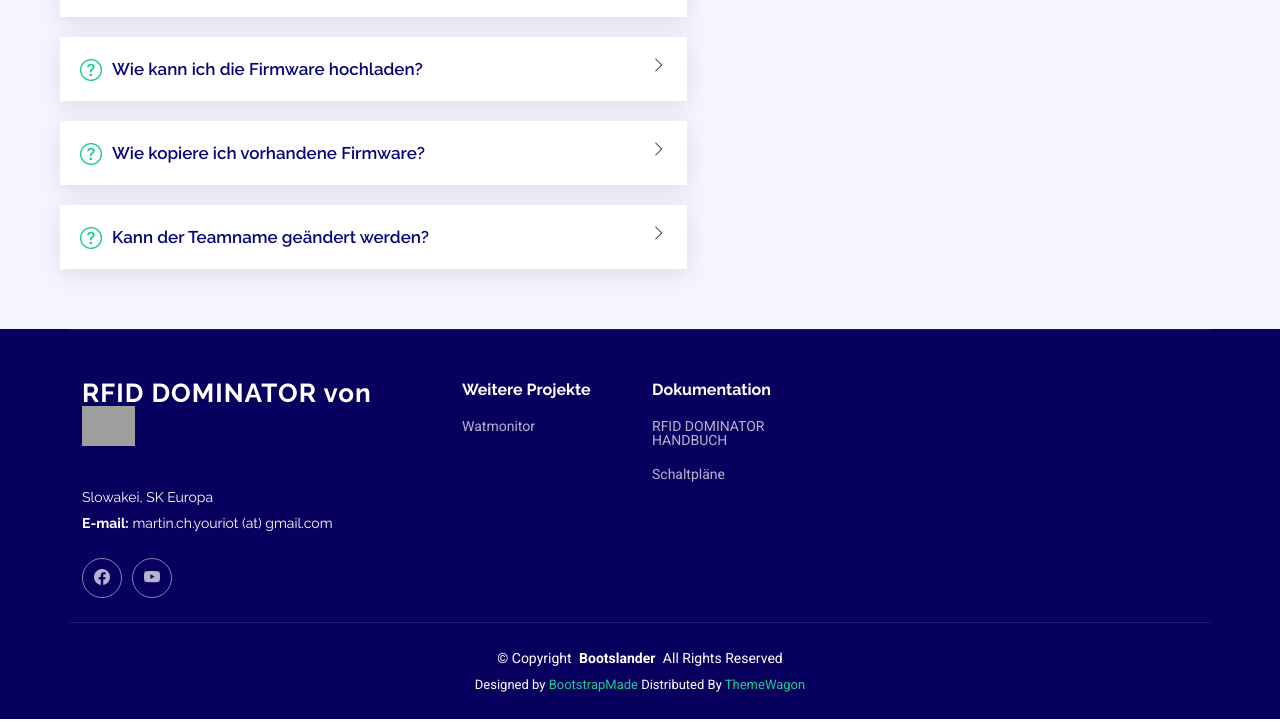
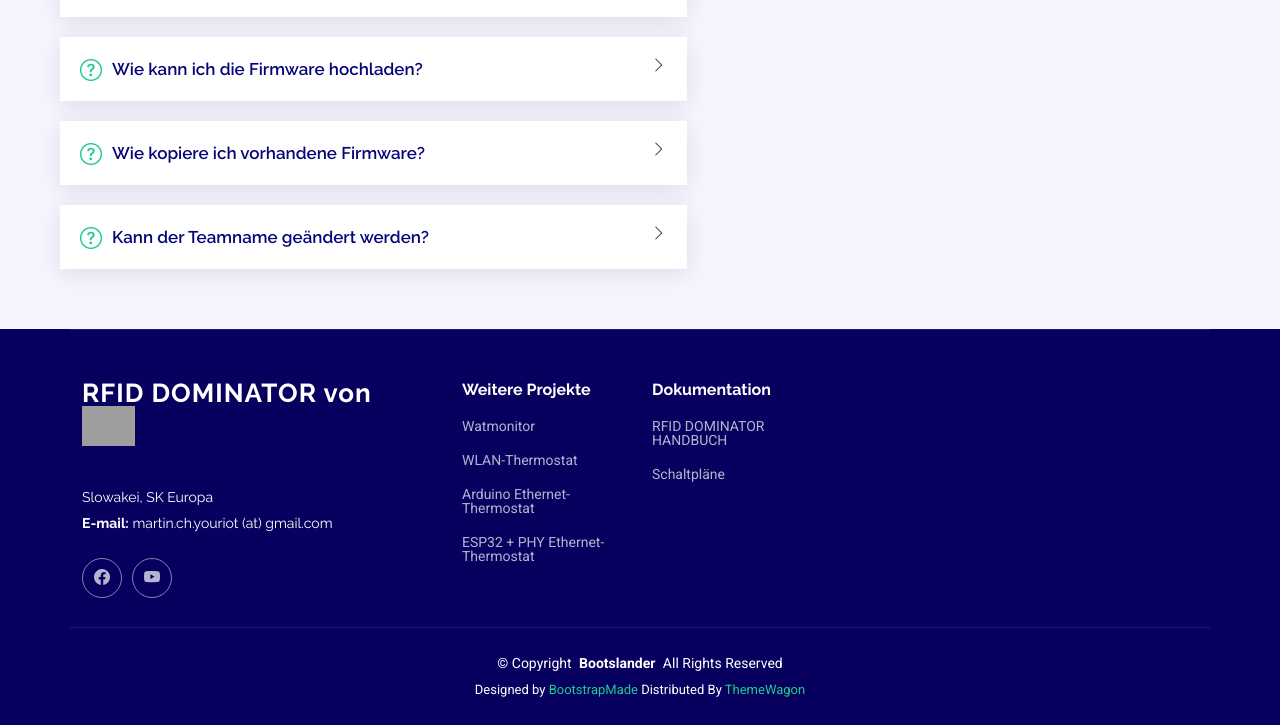
Before and after one commit to Your-IoT/DOMINATOR, a plain HTML site: page docs/de/index.html in a window 1280 px wide. Shown: the part 5330-6055 px from the top of the page. Drawn offline with Linux system fonts and the light colour scheme; grey boxes are pictures that could not be loaded.

Commit message:
Update index.html

```diff
--- a/docs/de/index.html
+++ b/docs/de/index.html
@@ -663,6 +663,9 @@ Es gibt keine Begrenzung für die Anzahl der Klone, die Sie erstellen können.
           <h4>Weitere Projekte</h4>
           <ul>
             <li><a href="https://your-iot.github.io/Watmonitor/">Watmonitor</a></li>
+            <li><a href="https://martinius96.github.io/WiFi-termostat/de/">WLAN-Thermostat</a></li>
+            <li><a href="https://martinius96.github.io/termostat-ethernet/de/">Arduino Ethernet-Thermostat</a></li>
+            <li><a href="https://martinius96.github.io/termostat-ethernet/de/phy_ethernet.html">ESP32 + PHY Ethernet-Thermostat</a></li>
           </ul>
         </div>
 
```
